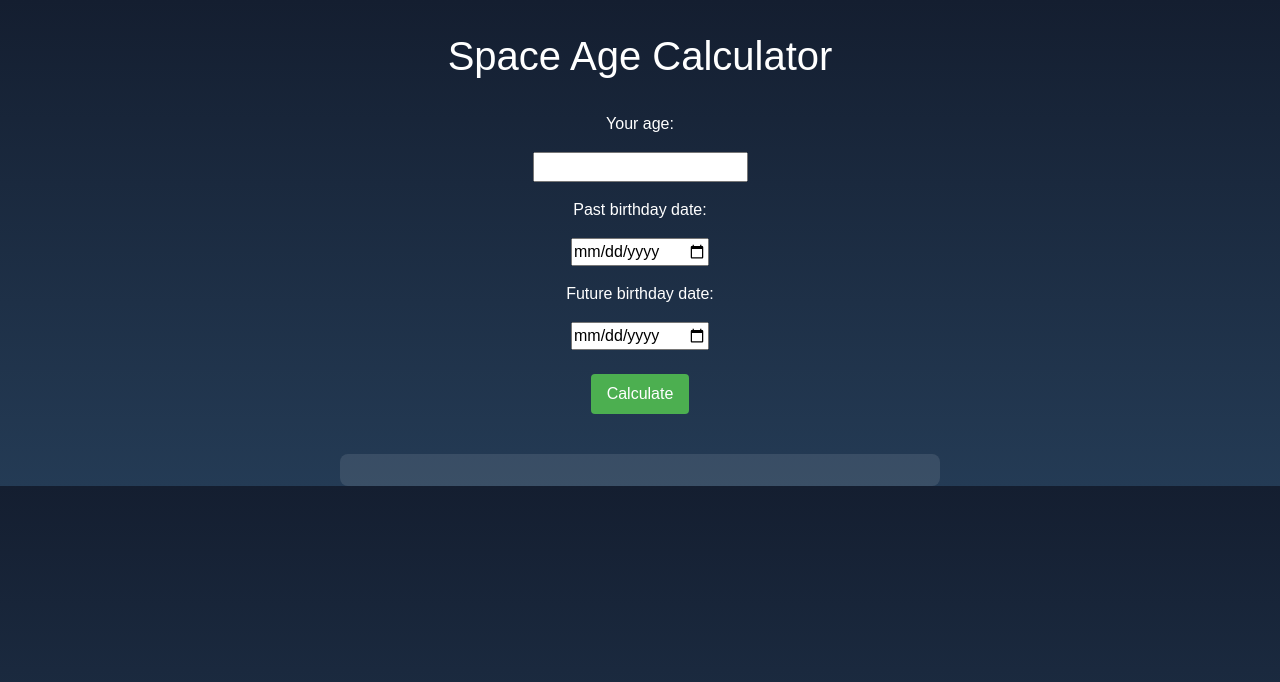
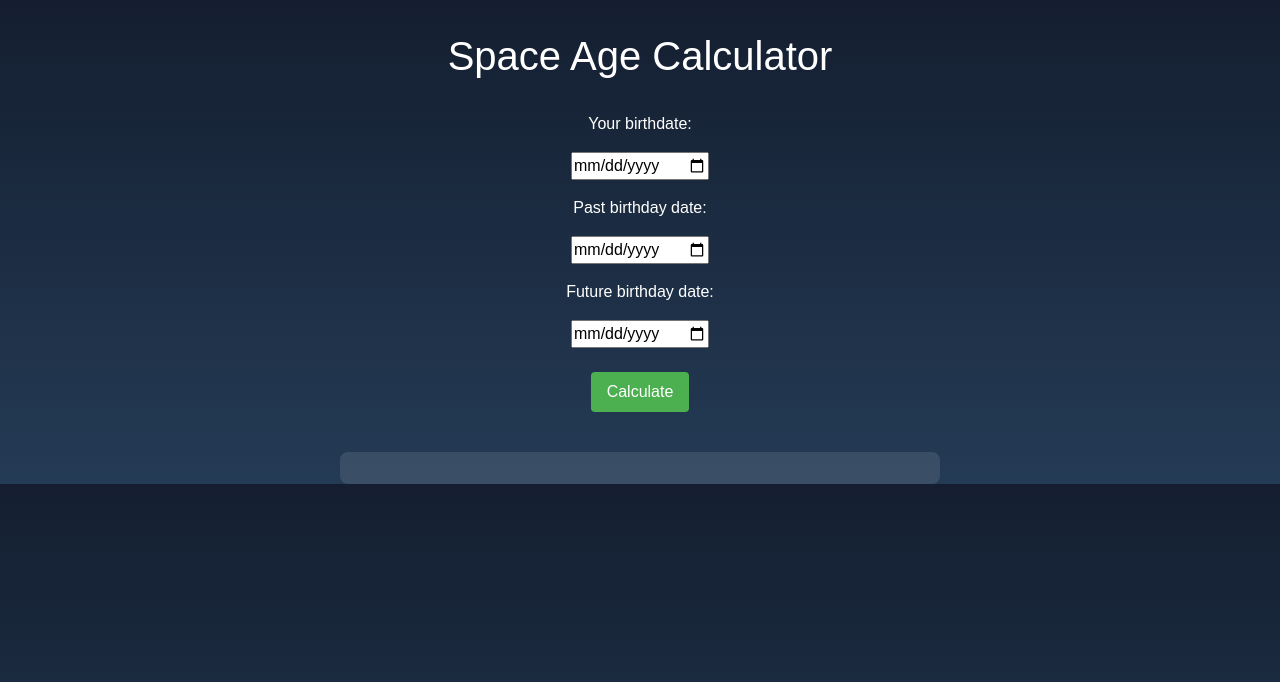
Before and after one commit to jcarenza67/Super-Galactic-Age-Calculator, a website built with webpack: page src/index.html in a window 1280 px wide. Built offline with nearby package versions, Linux system fonts and the light colour scheme.

Commit message:
replace age with users birthdate

```diff
--- a/src/index.html
+++ b/src/index.html
@@ -9,15 +9,12 @@
 <body>
   <h1>Space Age Calculator</h1>
   <form id="space-age-form">
-    <label for="age">Your age:</label>
-    <input type="number" id="age" name="age" min="0" step="1" required>
-
+    <label for="birthdate">Your birthdate:</label>
+    <input type="date" id="birthdate" name="birthdate" required>
     <label for="past-birthday">Past birthday date:</label>
     <input type="date" id="past-birthday" name="past-birthday" min="0" step="1">
-
     <label for="future-birthday">Future birthday date:</label>
     <input type="date" id="future-birthday" name="future-birthday" min="0" step="1">
-
     <button type="submit" id="calculateBtn">Calculate</button>
   </form>
   <div id="results"></div>
```
